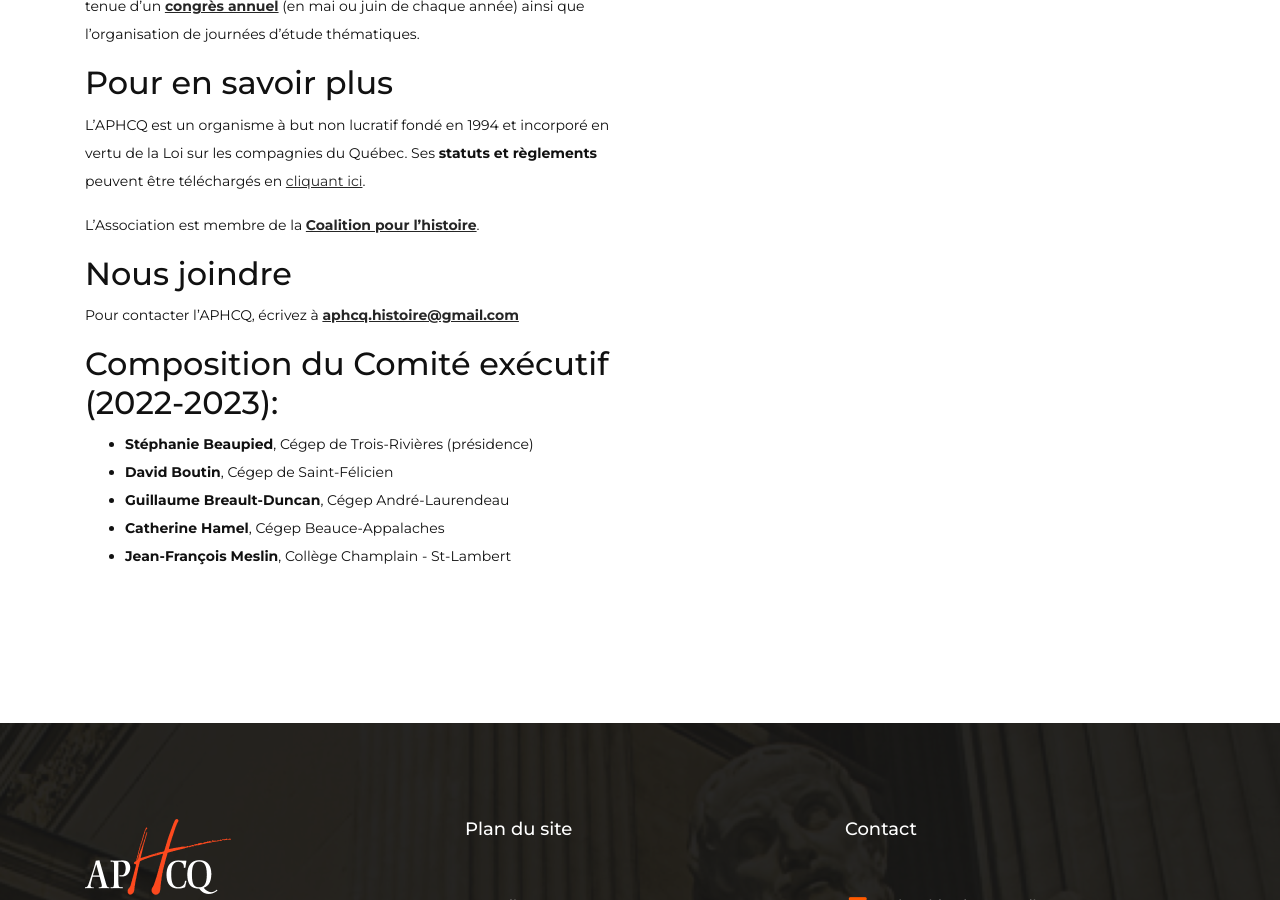
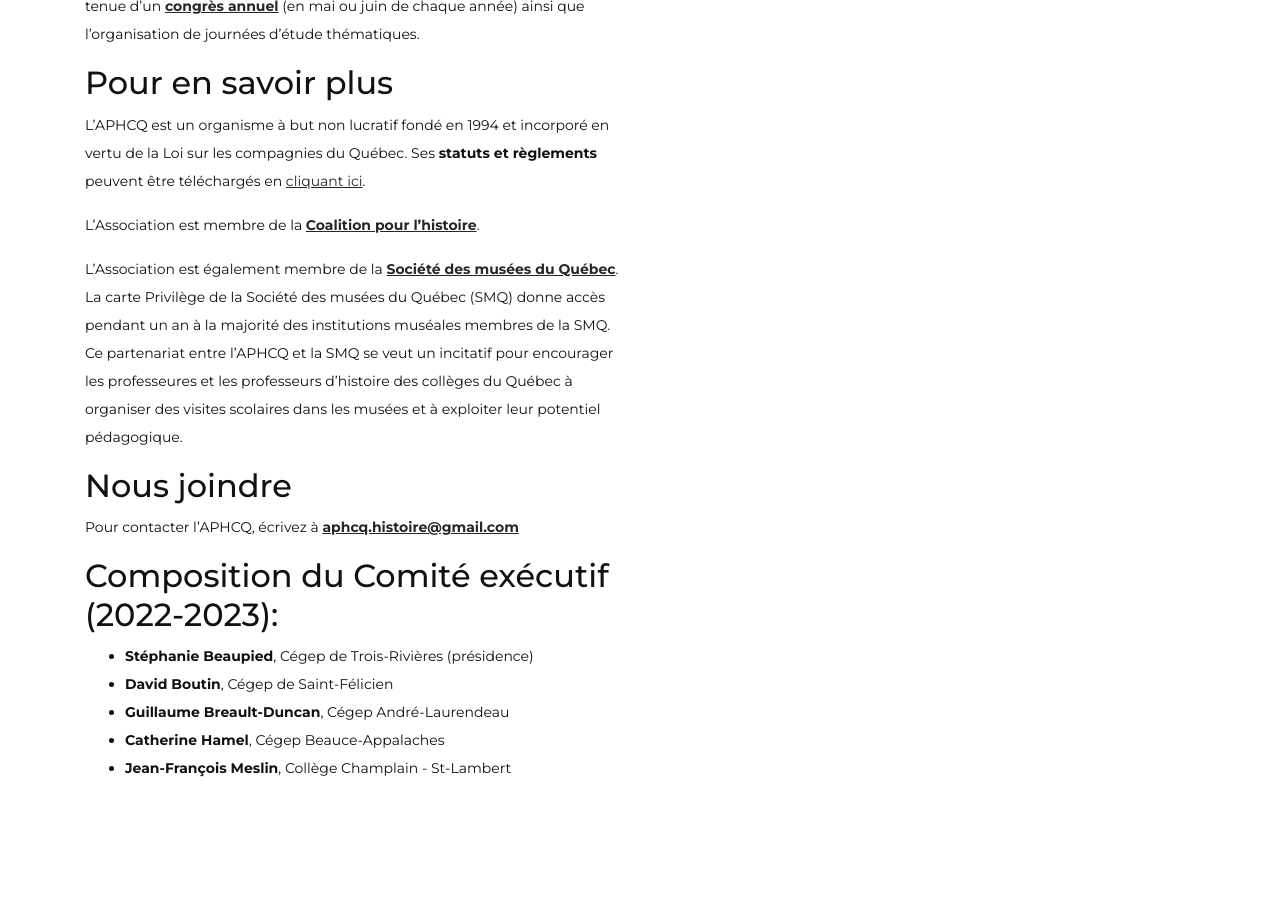
Before and after one commit to aphcq-association/site-web, a Jekyll site: the page built from docs/apropos.html, in a window 1280 px wide and 900 px high, scrolled down 1100 px. Built offline with Jekyll 4.4.1, drawn with Linux system fonts in a browser that asks for light colours.

Commit message:
Update Pages “apropos”

```diff
--- a/docs/apropos.html
+++ b/docs/apropos.html
@@ -29,6 +29,8 @@
 
 L’Association est membre de la **[Coalition pour l’histoire](https://www.coalitionhistoire.org)**.
 
+L﻿'Association est également membre de la **[Société des musées du Québec](https://www.musees.qc.ca/fr/musees/)**. La carte Privilège de la Société des musées du Québec (SMQ) donne accès pendant un an à la majorité des institutions muséales membres de la SMQ. Ce partenariat entre l’APHCQ et la SMQ se veut un incitatif pour encourager les professeures et les professeurs d’histoire des collèges du Québec à organiser des visites scolaires dans les musées et à exploiter leur potentiel pédagogique.
+
 ## N﻿ous joindre
 
 Pour contacter l'APHCQ, écrivez à **[aphcq.histoire@gmail.com](mailto:aphcq.histoire@gmail.com)**
```
